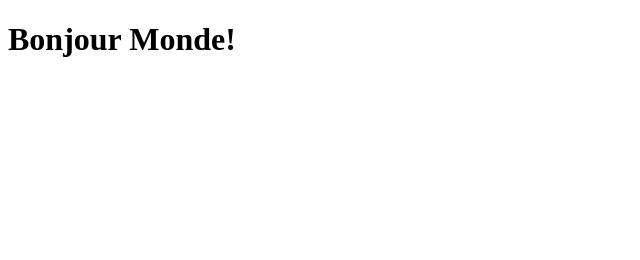
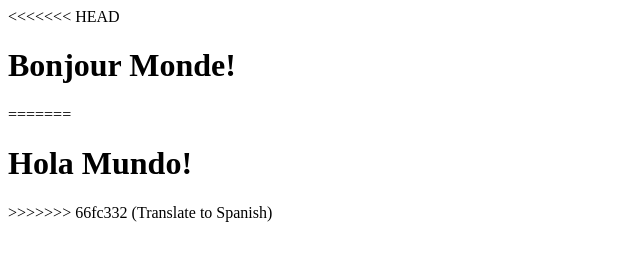
Before and after one commit to Bubaru086/csi3540_labs, a plain HTML site: page lab01/index.html in a window 1280 px wide. Shown: the whole page, without its empty margins (0-640 px from the left). Drawn offline with Linux system fonts and the light colour scheme.

Commit message:
Translate to Spanish

```diff
--- a/lab01/index.html
+++ b/lab01/index.html
@@ -1,6 +1,10 @@
 <!DOCTYPE html>
 <html>
     <body>
+<<<<<<< HEAD
         <h1>Bonjour Monde!</h1>
+=======
+        <h1>Hola Mundo!</h1>
+>>>>>>> 66fc332 (Translate to Spanish)
     </body>
 </html>
```
